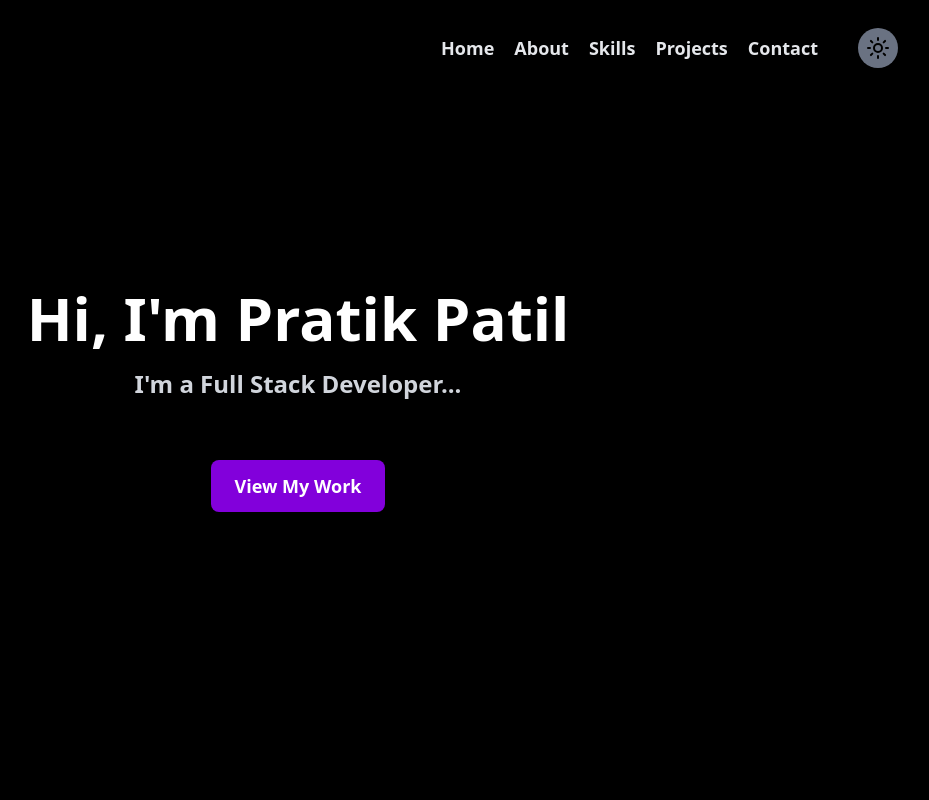
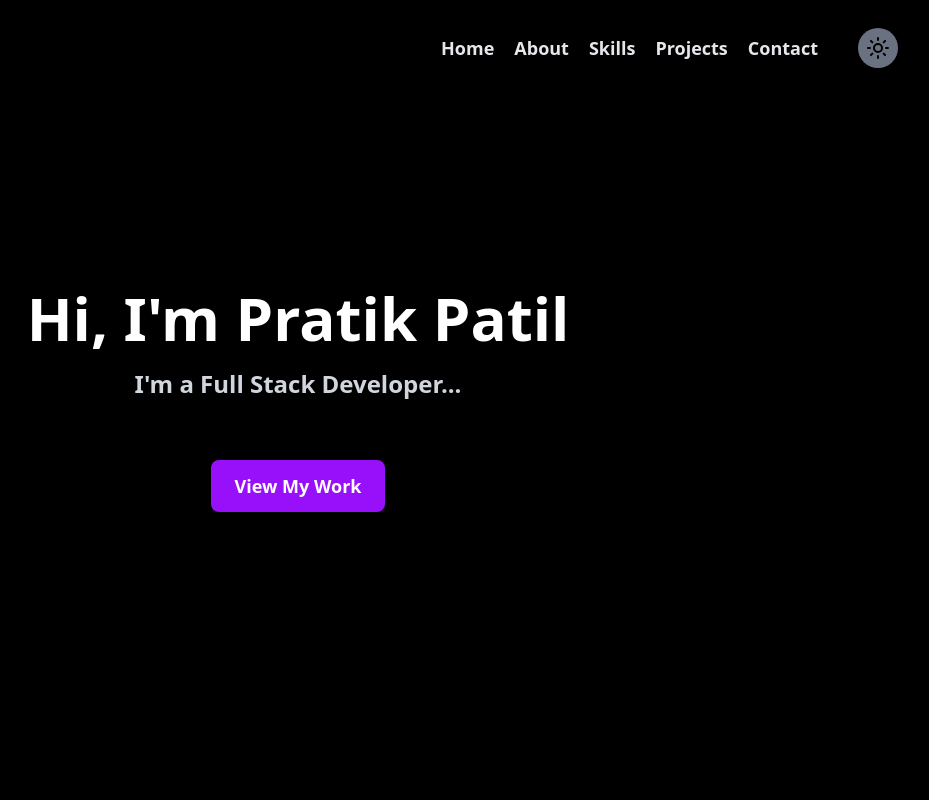
Before and after one commit to pratik-1732/Portfolio, a React (Vite) app in the folder Personal Site/: page / in a window 1280 px wide. Shown: the top 800 px of the page, without its empty margins (342-1271 px from the left). Built offline with nearby package versions, Linux system fonts and the light colour scheme.

Commit message:
added style to headings

```diff
--- a/Personal Site/components/Contact.jsx
+++ b/Personal Site/components/Contact.jsx
@@ -27,7 +27,7 @@ const Contact = () => {
       {/* content over video */}
       <div className="relative z-10 container mx-auto max-w-5xl pt-10">
         <h1 className="text-5xl text-center font-bold hover:cursor-pointer underline decoration-yellow-500 decoration-2 underline-offset-6 text-white duration-300">
-          Get In <span className="text-primary"> Touch</span>
+          Get In <span className="text-purple-600"> Touch</span>
         </h1>
         <div className="grid grid-cols-1 md:grid-cols-2 gap-12 mt-20 items-center">
           {/* Left section */}
--- a/Personal Site/components/Hero.jsx
+++ b/Personal Site/components/Hero.jsx
@@ -9,9 +9,12 @@ const Hero = () => {
       <p className="text-2xl font-semibold text-gray-300">
         I'm a Full Stack Developer...
       </p>
-      <button className="cursor-pointer mt-15 px-6 py-3 bg-purple-700 text-white text-lg font-semibold rounded-lg hover:bg-purple-800 transition-colors duration-400">
+      <a
+        href="#work"
+        className="cursor-pointer mt-15 px-6 py-3 bg-purple-600 text-white text-lg font-semibold rounded-lg hover:bg-purple-800 transition-colors duration-400"
+      >
         View My Work
-      </button>
+      </a>
     </div>
   );
 };
--- a/Personal Site/components/Project.jsx
+++ b/Personal Site/components/Project.jsx
@@ -43,7 +43,7 @@ const Project = () => {
   ];
   return (
     <div className="flex flex-col mt-30 max-w-7xl mx-auto px-7 items-center">
-      <h1 className="text-5xl font-bold hover:cursor-pointer hover:underline hover:decoration-yellow-500 decoration-2 underline-offset-6 text-white duration-300">
+      <h1 className="text-5xl font-bold hover:cursor-pointer underline decoration-yellow-500 decoration-2 underline-offset-6 text-white duration-300">
         Projects
       </h1>
       <div className="grid grid-cols-2 gap-10 mt-15">
--- a/Personal Site/components/Skill.jsx
+++ b/Personal Site/components/Skill.jsx
@@ -43,7 +43,7 @@ const Skill = () => {
 
   return (
     <div className="flex flex-col items-center justify-center mt-20">
-      <h1 className="text-5xl font-bold hover:cursor-pointer hover:underline hover:decoration-yellow-500 decoration-2 underline-offset-6 text-white duration-300">
+      <h1 className="text-5xl font-bold hover:cursor-pointer underline decoration-yellow-500 decoration-2 underline-offset-6 text-white duration-300">
         Skills
       </h1>
       <div className="grid grid-cols-5 gap-8 px-20 mt-10">
```
